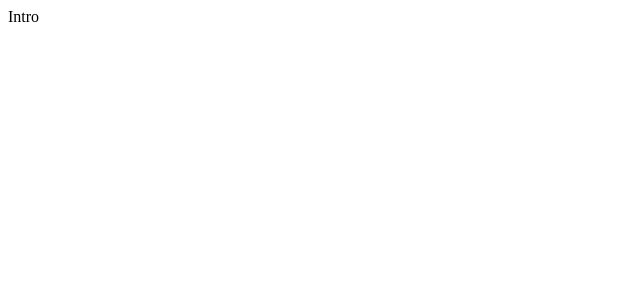
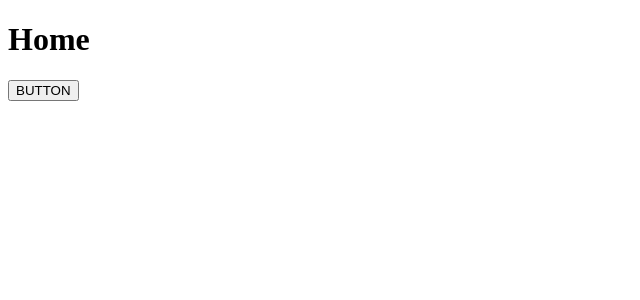
Before and after one commit to JIN-LEA-study/react-jin, a React (Create React App) app in the folder handbook/: page /home in a window 1280 px wide. Shown: the top 300 px of the page, without its empty margins (0-640 px from the left). Built offline with nearby package versions, Linux system fonts and the light colour scheme.

Commit message:
feat: router 설정 및 Home, List 페이지 생성

```diff
--- a/handbook/src/App.js
+++ b/handbook/src/App.js
@@ -1,10 +1,15 @@
 import React from "react";
-import Intro from "./Intro";
+import { Routes, Route } from "react-router-dom";
+import Home from "./pages/Home";
+import List from "./pages/List";
 
 function App() {
   return (
     <div className='App'>
-      <Intro />
+      <Routes>
+        <Route path='/home' element={<Home />} />
+        <Route path='/list' element={<List />} />
+      </Routes>
     </div>
   );
 }
--- a/handbook/src/Intro.js
+++ /dev/null
@@ -1,7 +0,0 @@
-import React from "react";
-
-const Intro = () => {
-  return <div>Intro</div>;
-};
-
-export default Intro;
--- a/handbook/src/index.js
+++ b/handbook/src/index.js
@@ -1,10 +1,11 @@
 import React from "react";
 import ReactDOM from "react-dom/client";
 import App from "./App";
+import { BrowserRouter } from "react-router-dom";
 
 const root = ReactDOM.createRoot(document.getElementById("root"));
 root.render(
-  <React.StrictMode>
+  <BrowserRouter>
     <App />
-  </React.StrictMode>
+  </BrowserRouter>
 );
--- /dev/null
+++ b/handbook/src/pages/Home.js
@@ -0,0 +1,12 @@
+import React from "react";
+
+const Home = () => {
+  return (
+    <div>
+      <h1>Home</h1>
+      <button>BUTTON</button>
+    </div>
+  );
+};
+
+export default Home;
--- /dev/null
+++ b/handbook/src/pages/List.js
@@ -0,0 +1,9 @@
+import React from 'react'
+
+const List = () => {
+  return (
+    <div>List</div>
+  )
+}
+
+export default List
```
